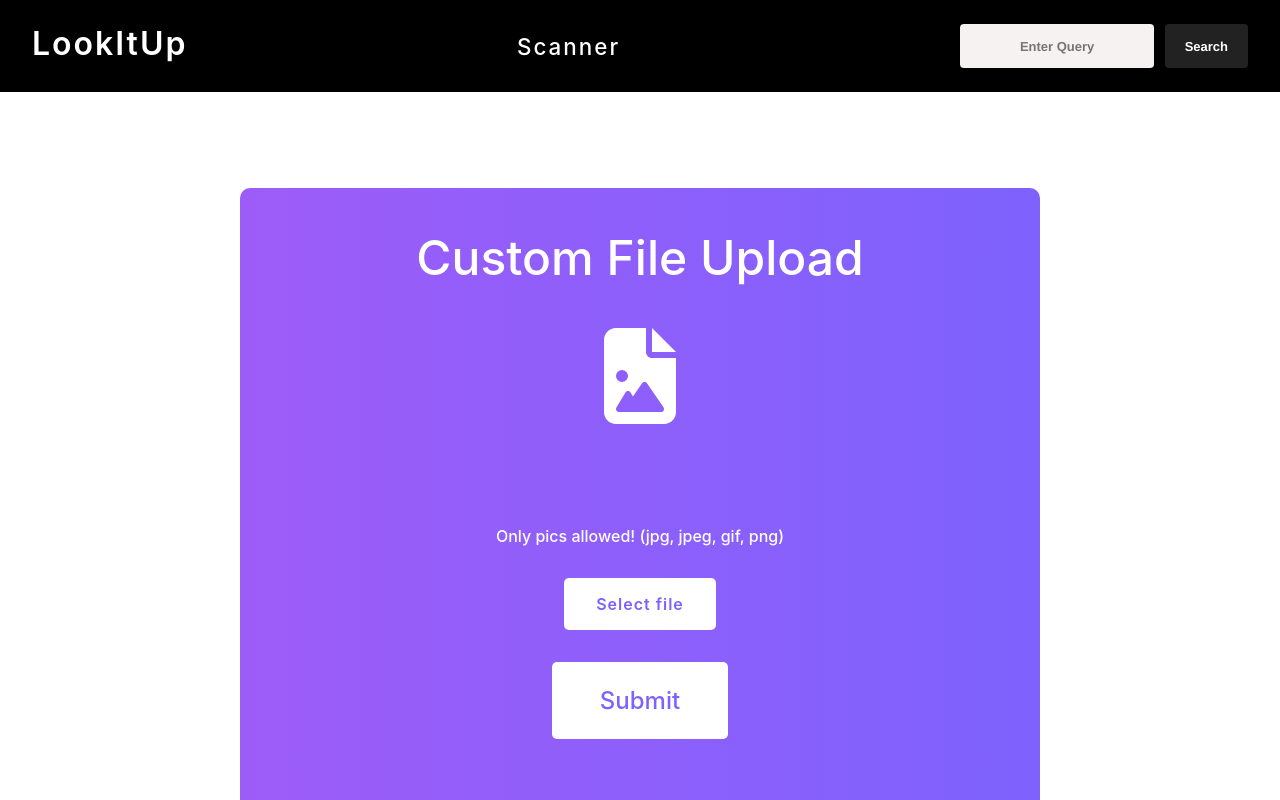
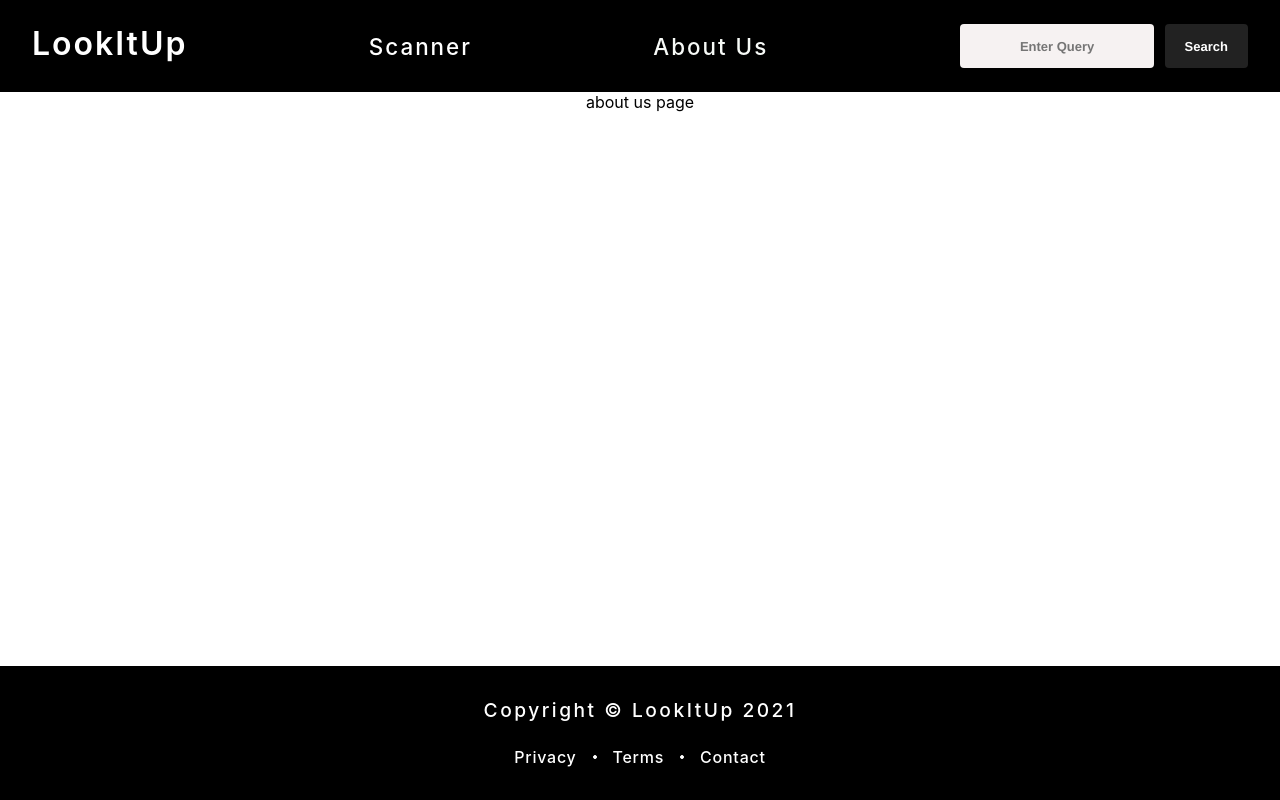
Before and after one commit to raghav-rathi/LookItUp, a React (Create React App) app in the folder newcomponent_scanner/scannerfrontend/: page /about in a window 1280 px wide. Shown: the top 800 px of the page. Built offline with nearby package versions, Linux system fonts and the light colour scheme.

Commit message:
Added About page and used react router dom to route to the page

```diff
--- a/newcomponent_scanner/scannerfrontend/package.json
+++ b/newcomponent_scanner/scannerfrontend/package.json
@@ -13,6 +13,7 @@
     "react": "^17.0.2",
     "react-bootstrap": "^2.2.2",
     "react-dom": "^17.0.2",
+    "react-router-dom": "^5.2.0",
     "react-scripts": "5.0.0",
     "recharts": "^2.1.9",
     "web-vitals": "^2.1.4"
--- a/newcomponent_scanner/scannerfrontend/src/App.js
+++ b/newcomponent_scanner/scannerfrontend/src/App.js
@@ -2,9 +2,11 @@ import logo from './logo.svg';
 import './App.css';
 import Header from './components/header/Header.jsx';
 import Footer from './components/footer/Footer.jsx';
+import About from './components/about/About.jsx';
 import ScannerTable from './components/scannerTable/ScannerTable.jsx';
 import ScannerUploadForm from './components/scannerUploadForm/ScannerUploadForm.jsx';
 import { useState } from 'react';
+import {BrowserRouter as Router, Route} from 'react-router-dom'
 
 function App() {
   const [data, setData] = useState(undefined);
@@ -16,12 +18,20 @@ function App() {
     setData(undefined);
   }
   return (
+    <Router>
       <div className="App">
         <Header goToHome={goToHome} />
+        <Route path='/about' component={About} />
+        <Route path='/' exact render={(props) =>(
+          <>
           {data === undefined? <ScannerUploadForm getData={getData} />: null}
         {data!==undefined ?<ScannerTable data={data} />: null}
+          </>
+        )} />
+
         <Footer />
       </div>
+    </Router>
   );
 }
 
--- /dev/null
+++ b/newcomponent_scanner/scannerfrontend/src/components/about/About.jsx
@@ -0,0 +1,11 @@
+import React from 'react'
+
+const About = () => {
+  return (
+    <div>
+        about us page
+    </div>
+  )
+}
+
+export default About
--- a/newcomponent_scanner/scannerfrontend/src/components/header/Header.css
+++ b/newcomponent_scanner/scannerfrontend/src/components/header/Header.css
@@ -124,3 +124,15 @@
 .divsearch {
     display: inline-block;
 }
+
+a:link {
+    color: rgb(247, 250, 247);
+    background-color: transparent;
+    text-decoration: none;
+  }
+
+  a:visited {
+    color: rgb(247, 242, 243);
+    background-color: transparent;
+    text-decoration: none;
+  }
--- a/newcomponent_scanner/scannerfrontend/src/components/header/Header.jsx
+++ b/newcomponent_scanner/scannerfrontend/src/components/header/Header.jsx
@@ -12,6 +12,7 @@ function Header(props) {
             <div className='scanner' onClick={props.goToHome}>
                 Scanner
             </div>
+            <a className='scanner' href="/about">About Us</a>
             <div>
               <Form className='divsearch'>
                           <Form.Control className="search" type="text" placeholder="Enter Query" />
```
Also changed, not shown: 1 other file (tests, documents, lock files or other folders). Lines whose indentation alone changed are shown as unchanged.
